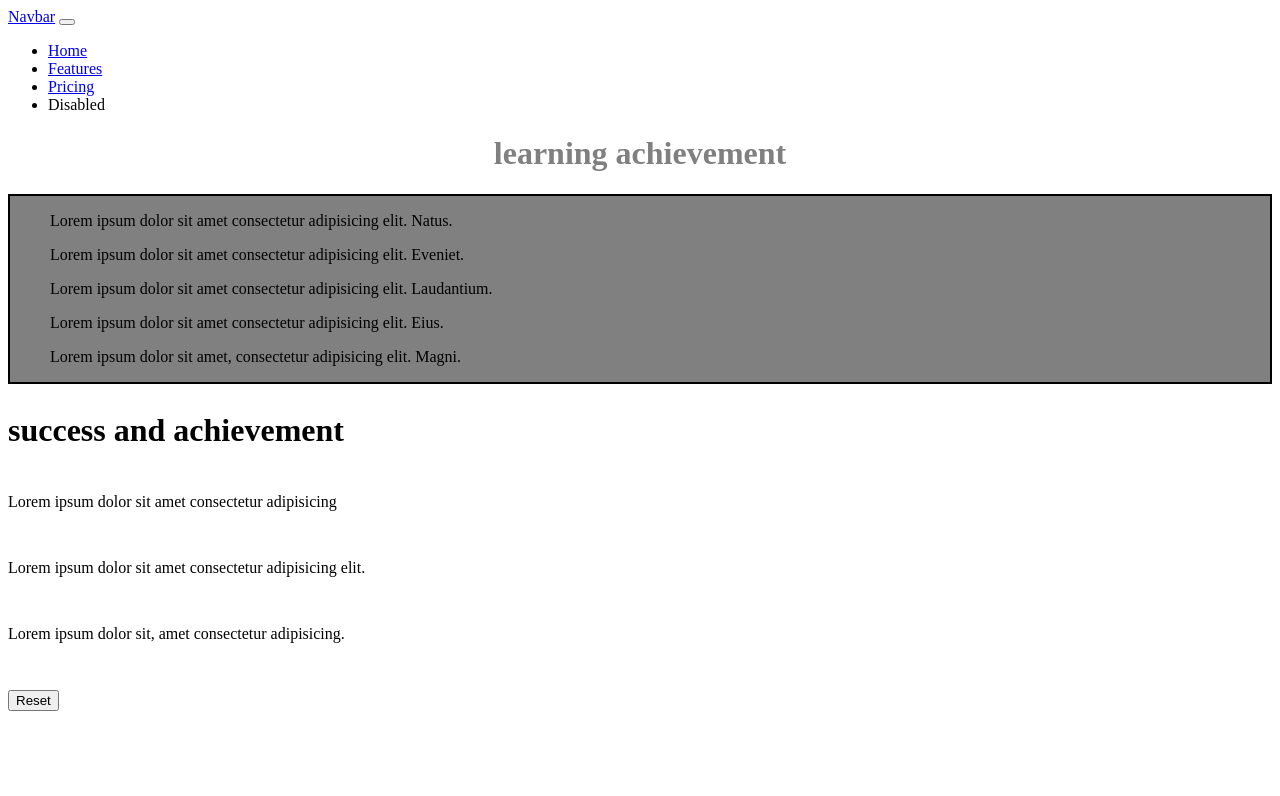
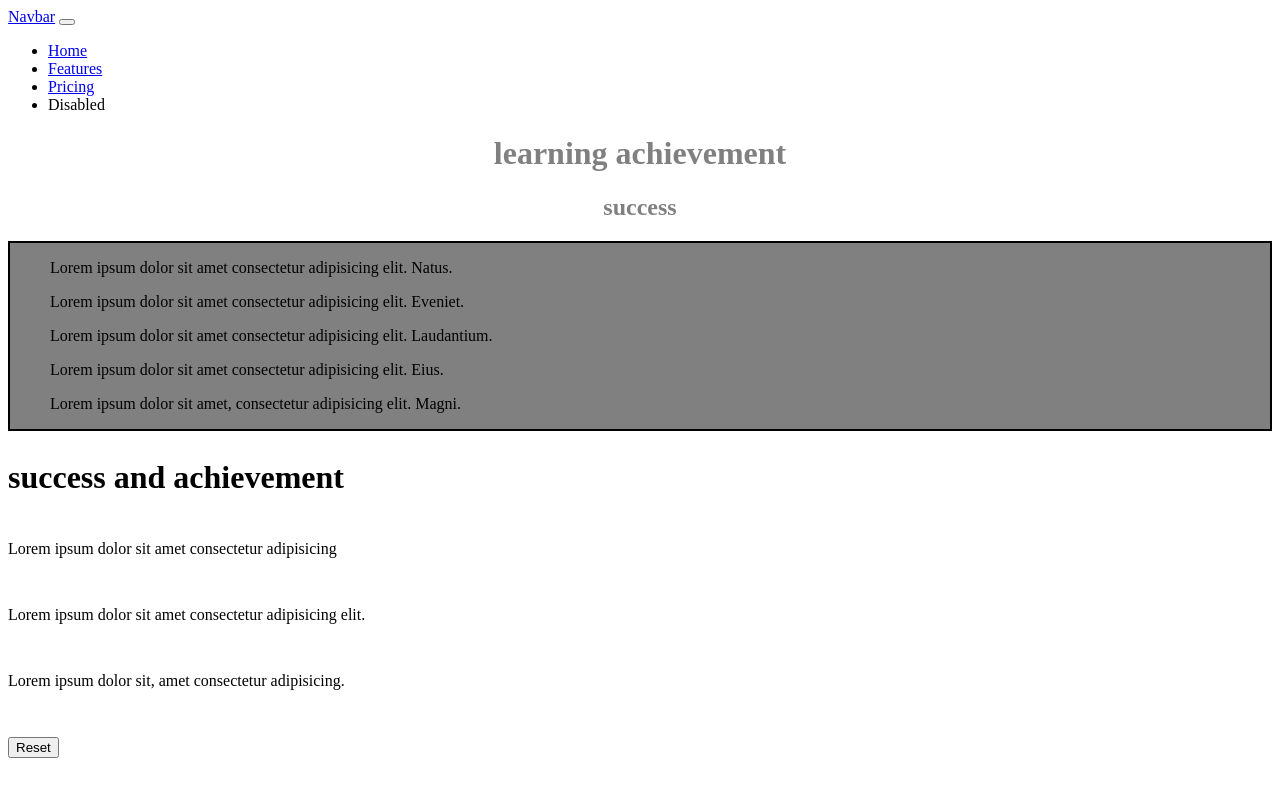
Before and after one commit to sskiragu/customizing-bootstrap, a website: page achievements.html in a window 1280 px wide. Drawn offline with Linux system fonts and the light colour scheme.

Commit message:
added changes to success

```diff
--- a/achievements.html
+++ b/achievements.html
@@ -52,6 +52,7 @@
 
  <div class="h">
     <h1> learning achievement</h1>
+    <h2>success</h2>
  </div>
 <div class="container">
     <ul>
@@ -76,7 +77,6 @@
   <p>Lorem ipsum dolor sit amet consectetur adipisicing elit.</p>
   <p>Lorem ipsum dolor sit, amet consectetur adipisicing.</p>
 <input class="btn btn-primary" type="reset" value="Reset">
-
 </div>
 
 </body>
```
